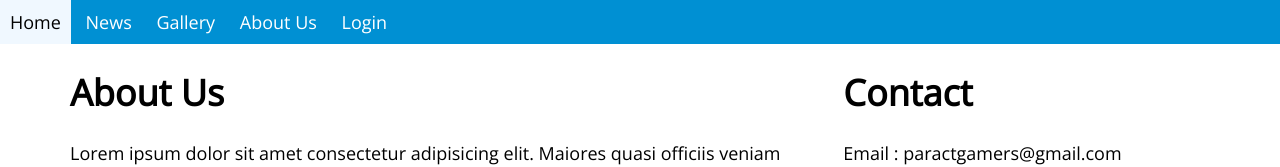
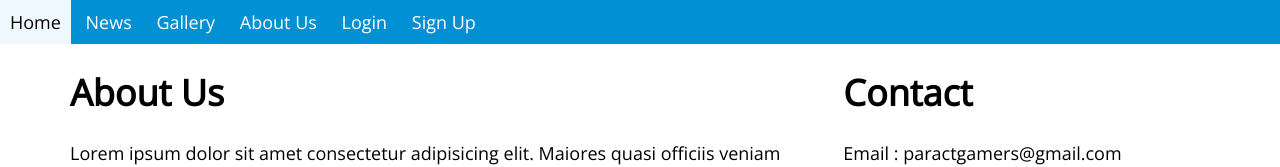
Before and after one commit to rafifikri24/pharactweb, a website: page about.html in a window 1280 px wide. Shown: the top 167 px of the page. Drawn offline with nearby package versions, Linux system fonts and the light colour scheme.

Commit message:
Update about.html

```diff
--- a/about.html
+++ b/about.html
@@ -43,6 +43,9 @@
         </li>
         <li>
             <a href="/login">Login</a>
+        </li>
+        <li>
+            <a href="/signup">Sign Up</a>
         </li>
     </ul>
     <div class="container">
```
